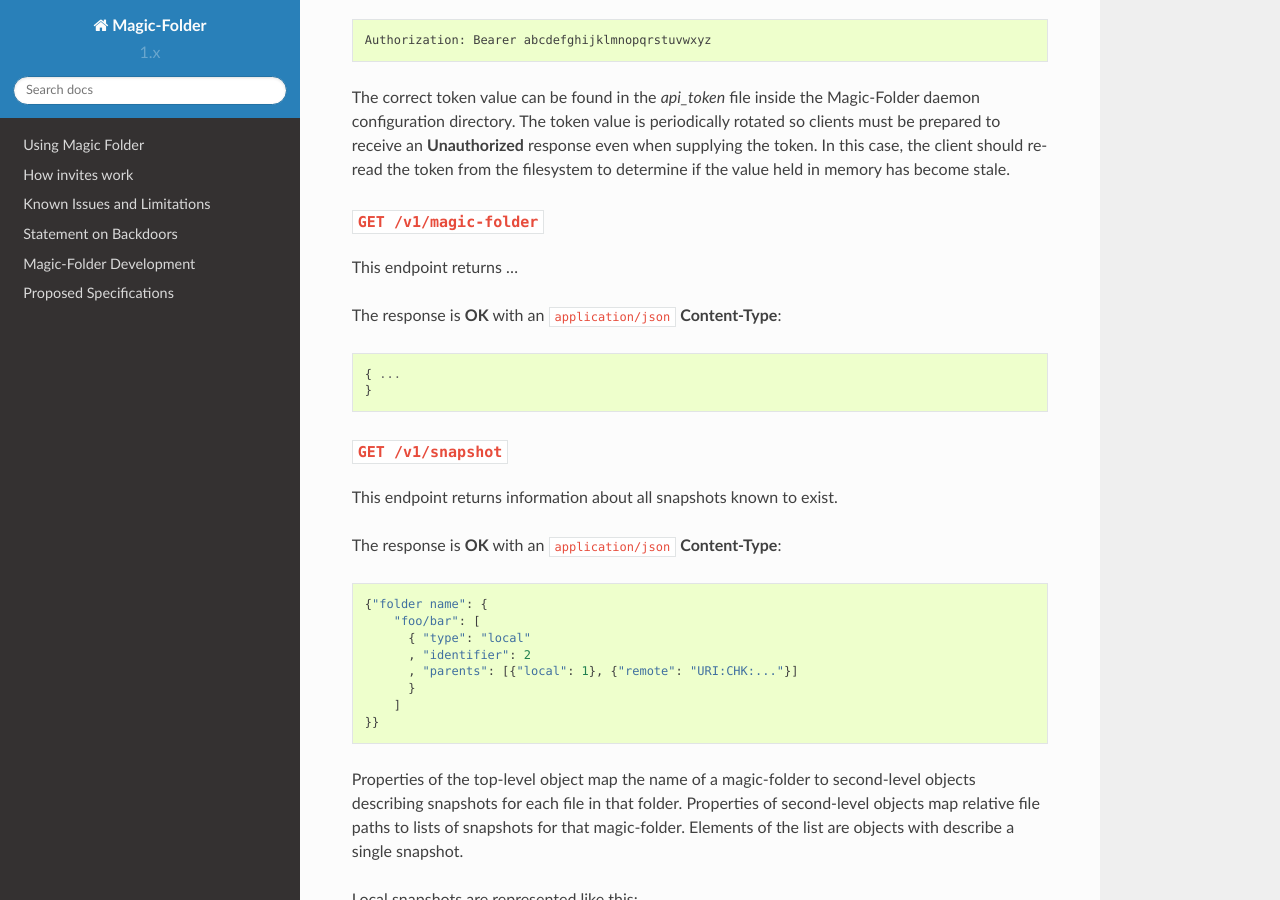
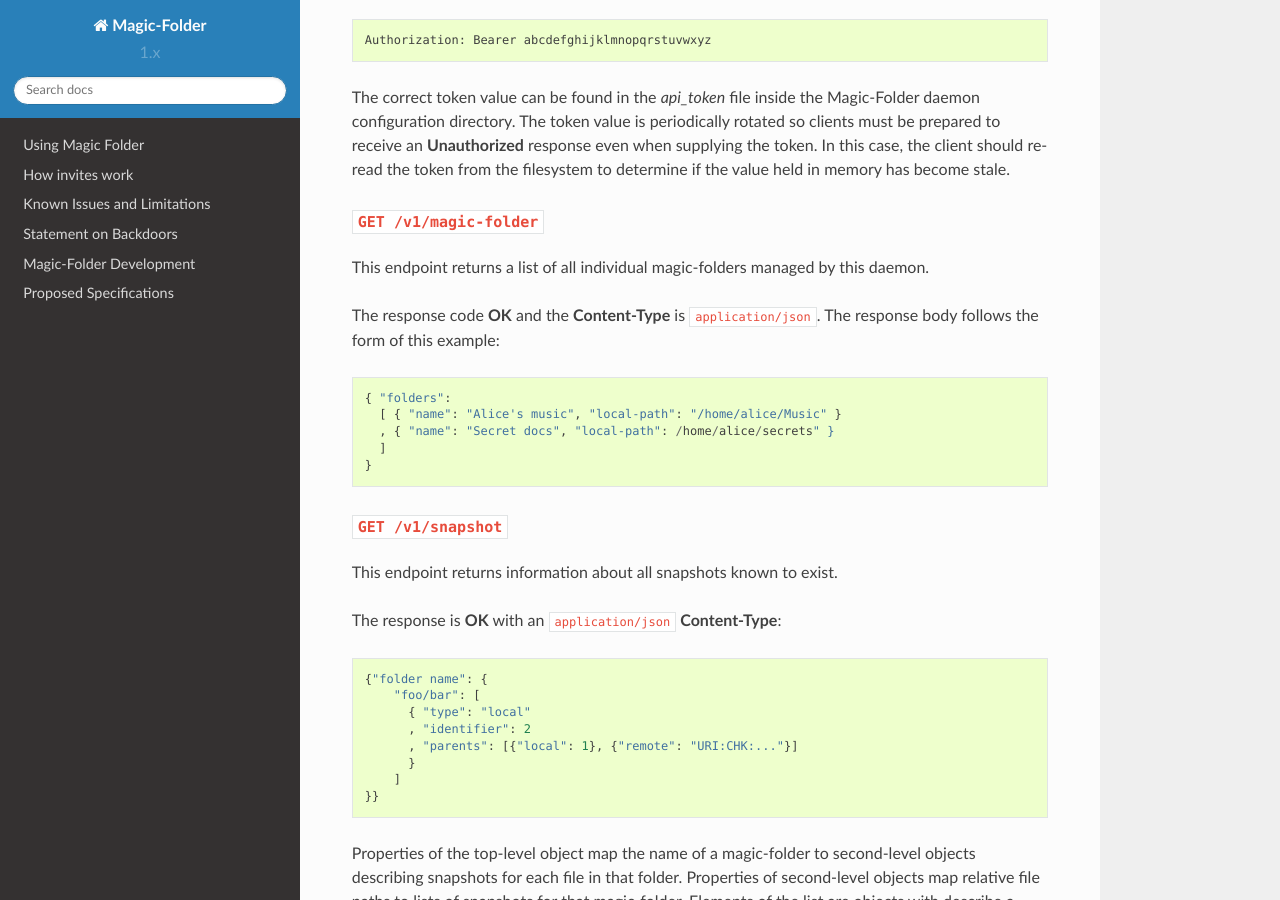
Before and after one commit to tahoe-lafs/magic-folder, a Sphinx documentation site: the page built from docs/interface.rst, in a window 1280 px wide and 900 px high, scrolled down 439 px. Built offline with Sphinx 7.4.7 and the Read the Docs theme 2.0.0, drawn with Linux system fonts in a browser that asks for light colours.

Commit message:
Fix up GET /v1/magic-folder

```diff
--- a/docs/interface.rst
+++ b/docs/interface.rst
@@ -28,11 +28,15 @@
 ``GET /v1/magic-folder``
 ~~~~~~~~~~~~~~~~~~~~~~~~
 
-This endpoint returns ...
+This endpoint returns a list of all individual magic-folders managed by this daemon.
 
-The response is **OK** with an ``application/json`` **Content-Type**::
+The response code **OK** and the **Content-Type** is ``application/json``.
+The response body follows the form of this example::
 
-  { ...
+  { "folders":
+    [ { "name": "Alice's music", "local-path": "/home/alice/Music" }
+    , { "name": "Secret docs", "local-path": /home/alice/secrets" }
+    ]
   }
 
 ``GET /v1/snapshot``
```
